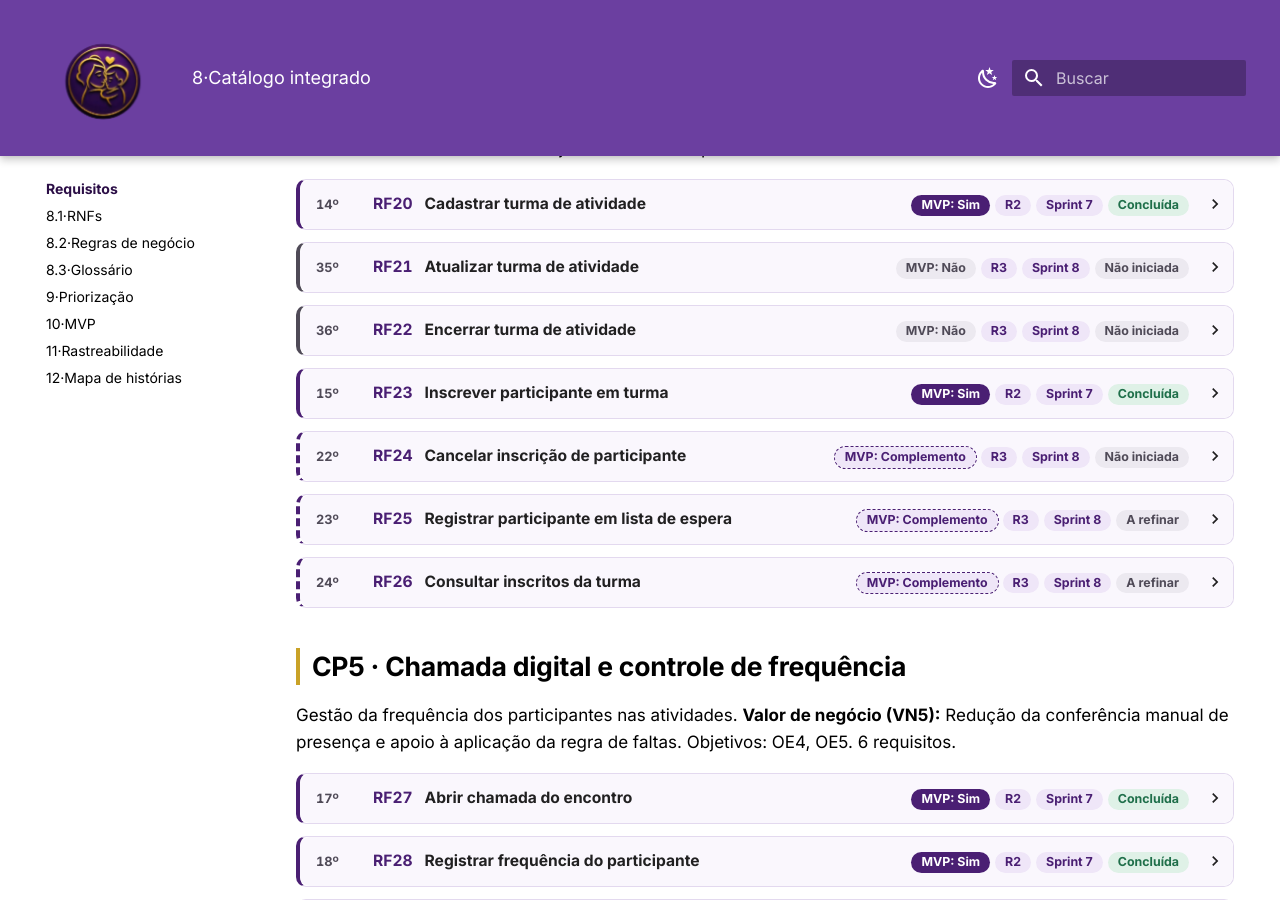
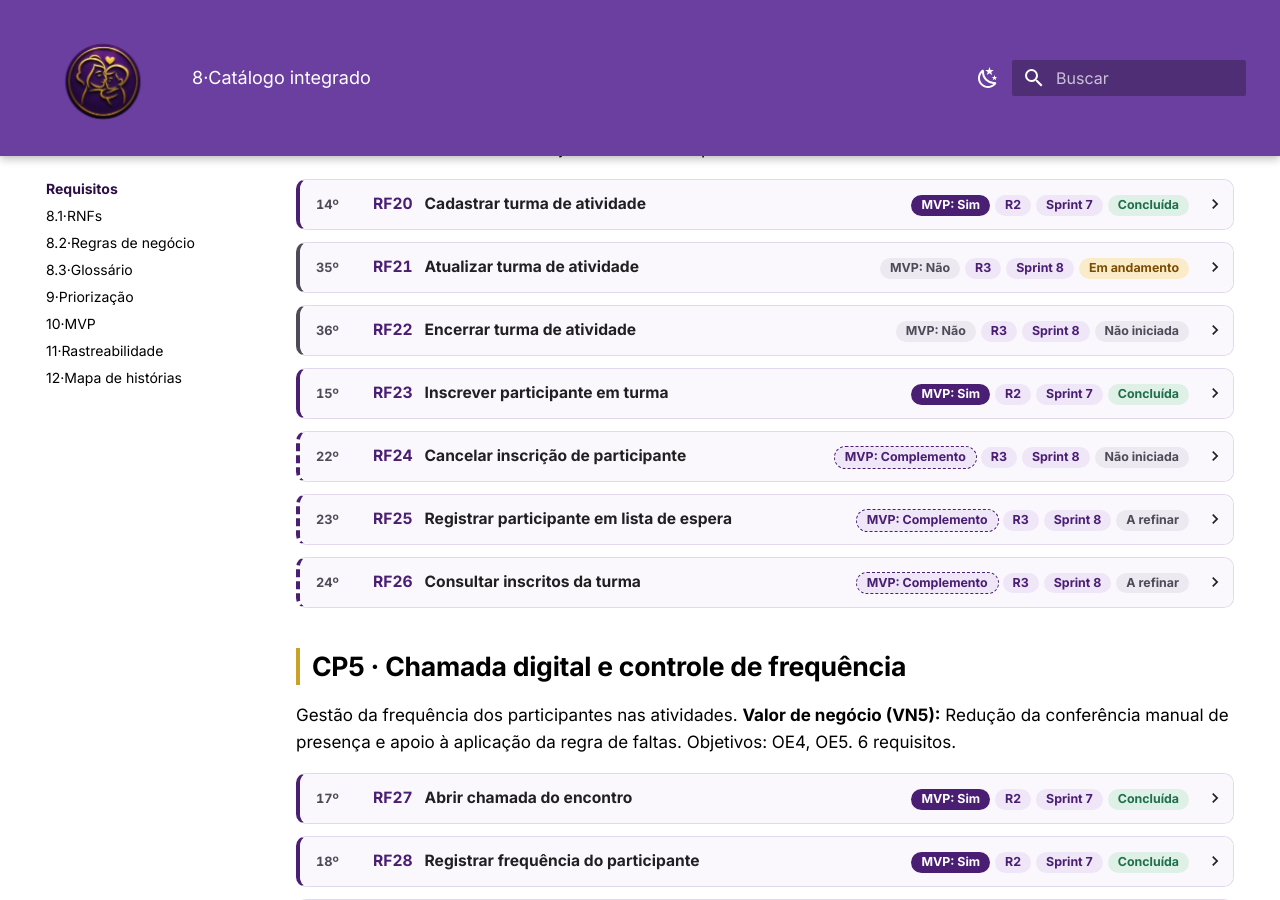
Before and after one commit to mdsreq-fga-unb/REQ-2026.2-T01-MaesGuerreiras, an MkDocs documentation site: the page built from docs/08-requisitos/index.md, in a window 1280 px wide and 900 px high, scrolled down 2923 px. Built offline with MkDocs 1.6.1 and Material for MkDocs 9.7.7, drawn with Linux system fonts in a browser that asks for light colours.

Commit message:
Atualiza a situação dos requisitos a partir das issues

````diff
--- a/docs/08-requisitos/index.md
+++ b/docs/08-requisitos/index.md
@@ -417,8 +417,8 @@ Gestão das inscrições e dos atendimentos nas atividades. **Valor de negócio
 
 </details>
 
-<details class="ficha" id="rf21" data-cp="cp4" data-release="r3" data-sprint="8" data-mvp="nao" data-situacao="nao-iniciada" data-valor="2" data-esforco="3" data-ordem="35" data-perfis="coordenacao" markdown="1">
-<summary><span class="ficha__ordem" title="Posição na ordem do backlog">35º</span> <span class="ficha__id">RF21</span> <span class="ficha__nome">Atualizar turma de atividade</span> <span class="ficha__chips"><span class="chip chip--mvp-nao">MVP: Não</span> <span class="chip">R3</span> <span class="chip">Sprint 8</span> <span class="chip chip--sit-nao-iniciada">Não iniciada</span></span></summary>
+<details class="ficha" id="rf21" data-cp="cp4" data-release="r3" data-sprint="8" data-mvp="nao" data-situacao="em-andamento" data-valor="2" data-esforco="3" data-ordem="35" data-perfis="coordenacao" markdown="1">
+<summary><span class="ficha__ordem" title="Posição na ordem do backlog">35º</span> <span class="ficha__id">RF21</span> <span class="ficha__nome">Atualizar turma de atividade</span> <span class="ficha__chips"><span class="chip chip--mvp-nao">MVP: Não</span> <span class="chip">R3</span> <span class="chip">Sprint 8</span> <span class="chip chip--sit-em-andamento">Em andamento</span></span></summary>
 
 | Parte do registro | Informação |
 | :--- | :--- |
@@ -431,8 +431,8 @@ Gestão das inscrições e dos atendimentos nas atividades. **Valor de negócio
 ```
 | Priorização | Valor **2** (fonte: avaliação da cliente por requisito, planilha de priorização v2) · Esforço **3** · Risco: Baixo · Posição **35** na ordem<br>**Valor (cliente):** Could have, critério: urgência. «As turmas têm período definido. Mudar dia ou vagas no meio do período é exceção, e dá para contornar encerrando e criando outra.»<br>**Esforço (equipe):** esforço 3 · complexidade 3 · lacuna 2 → consolidado 2,7. Esforço maior, pois precisa checar inscritos e lista de espera antes de salvar.<br>**Leitura da matriz:** Entrega futura (valor 2 · esforço 3). Depois do MVP. |
 | Entrega | MVP: **não**, conforme a nova matriz (planilha v2) · Release **R3** · Sprint **8** · Iceberg: Meio |
-| Situação | Não iniciada |
-| Evolução | 29/10/2026 · Nova matriz, com o valor dado pela cliente por requisito (planilha v2): valor 4 → 2; MVP: complemento → não. ([MUD-015](../14-historico/index.md#mud-015))<br>31/10/2026 · Releases e sprints alinhadas à nova matriz (opção 1): release R2 → R3; sprint 7 → 8. ([MUD-018](../14-historico/index.md#mud-018))<br>26/11/2026 · Incluídos critérios de aceitação para os 23 RFs previstos para a Sprint 8 e o fechamento, com evidências previstas e pendências de definição identificadas. ([MUD-057](../14-historico/index.md#mud-057)) |
+| Situação | Em andamento |
+| Evolução | 29/10/2026 · Nova matriz, com o valor dado pela cliente por requisito (planilha v2): valor 4 → 2; MVP: complemento → não. ([MUD-015](../14-historico/index.md#mud-015))<br>31/10/2026 · Releases e sprints alinhadas à nova matriz (opção 1): release R2 → R3; sprint 7 → 8. ([MUD-018](../14-historico/index.md#mud-018))<br>26/11/2026 · Incluídos critérios de aceitação para os 23 RFs previstos para a Sprint 8 e o fechamento, com evidências previstas e pendências de definição identificadas. ([MUD-057](../14-historico/index.md#mud-057))<br>26/11/2026 · Situação: Não iniciada → Em andamento (issue #117). ([MUD-068](../14-historico/index.md#mud-068)) |
 
 </details>
 
````
Also changed, not shown: docs/14-historico/index.md (+1 -0 lines).
